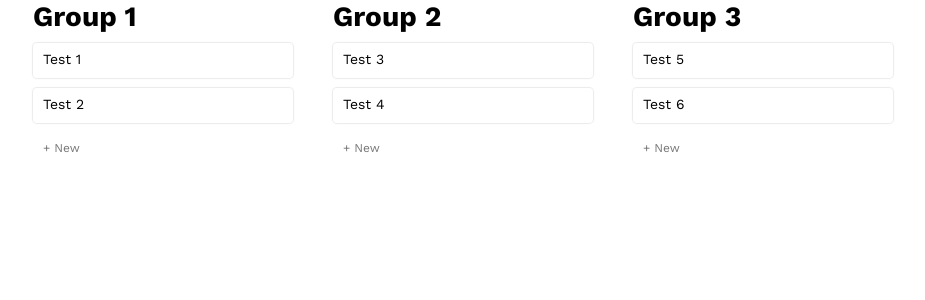
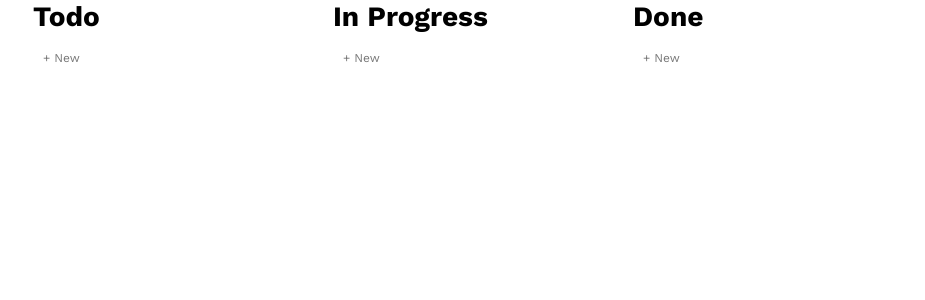
Before and after one commit to SuryaNelakanti/notion-lookalike, a React (Vite) app: page / in a window 1280 px wide. Shown: the top 300 px of the page, without its empty margins (207-1132 px from the left). Built offline with nearby package versions, Linux system fonts and the light colour scheme.

Commit message:
Added local storage helper

```diff
--- a/src/App.tsx
+++ b/src/App.tsx
@@ -1,18 +1,18 @@
 import React from 'react'
 import './assets/scss/main.scss'
 import { Table } from './components/table/table'
+import { GroupedNotesMetaManager, initialGrouping } from './helpers'
 
-const groupNotes = [
-  { name: 'Group 1', value: ['Test 1', 'Test 2'] },
-  { name: 'Group 2', value: ['Test 3', 'Test 4'] },
-  { name: 'Group 3', value: ['Test 5', 'Test 6'] },
-]
 export const App = () => {
+  const groupNotesString = GroupedNotesMetaManager.getNotes()
+
+  const groupNotes = !!groupNotesString
+    ? JSON.parse(groupNotesString)
+    : initialGrouping
+
   return (
     <div className="App">
       <Table groupNotes={groupNotes}></Table>
     </div>
   )
 }
-
-export default App
--- a/src/components/board-group/board-group.tsx
+++ b/src/components/board-group/board-group.tsx
@@ -1,5 +1,5 @@
 import React from 'react'
-import { GroupNoteType } from '../table/table'
+import { GroupNoteType } from '../../helpers'
 
 type BoardGroupProps = {
   group: GroupNoteType
--- a/src/components/table/table.tsx
+++ b/src/components/table/table.tsx
@@ -1,21 +1,21 @@
 import React, { useState, useRef } from 'react'
+import { GroupNoteType } from '../../helpers'
 import { BoardGroup } from '../board-group/board-group'
 import { Note } from '../note/note'
-
-export type GroupNoteType = {
-  name: string
-  value: Array<string>
-}
 
 type TableProps = {
   groupNotes: Array<GroupNoteType>
 }
 export const Table: React.FC<TableProps> = ({ groupNotes }) => {
+  // States.
   const [groupNotesState, setGroupNotesState] =
     useState<Array<GroupNoteType>>(groupNotes)
+
+  // Refs.
   const dragStartIndex = useRef({ groupIndex: 0, noteIndex: 0 })
   const dragEndIndex = useRef({ groupIndex: 0, noteIndex: 0 })
 
+  // Handlers.
   const draggingStartHandler = (groupIndex: number, noteIndex: number) => {
     dragStartIndex.current.groupIndex = groupIndex
     dragStartIndex.current.noteIndex = noteIndex
@@ -64,7 +64,7 @@ export const Table: React.FC<TableProps> = ({ groupNotes }) => {
               draggedOverHandler={() =>
                 draggedOverHandler(groupIndex, noteIndex)
               }
-              dragEnd={() => dragEnd()}
+              dragEnd={dragEnd}
               groupIndex={groupIndex}
               noteIndex={noteIndex}
               note={note}
--- /dev/null
+++ b/src/helpers/index.ts
@@ -0,0 +1 @@
+export * from './localstorage-helper'
--- /dev/null
+++ b/src/helpers/localstorage-helper.ts
@@ -0,0 +1,18 @@
+export type GroupNoteType = {
+  name: string
+  value: Array<string>
+}
+
+export const initialGrouping = [
+  { name: 'Todo', value: [] },
+  { name: 'In Progress', value: [] },
+  { name: 'Done', value: [] },
+]
+
+export const GroupedNotesMetaManager = {
+  saveNotes: (grouping: GroupNoteType[]): void => {
+    localStorage.setItem('grouped_notes', JSON.stringify(grouping))
+  },
+
+  getNotes: (): string | null => localStorage.getItem('grouped_notes'),
+}
```
Also changed, not shown: src/root.tsx (+6 -6 lines).
